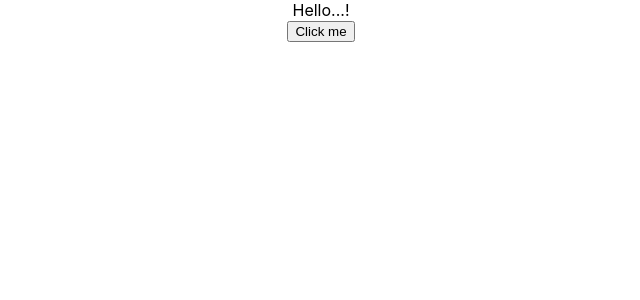
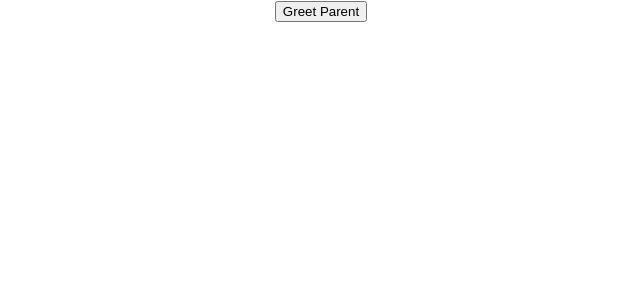
Before and after one commit to frizio/demo-react-app, a React (Create React App) app: page / in a window 1280 px wide. Shown: the top 300 px of the page, without its empty margins (319-959 px from the left). Built offline with nearby package versions, Linux system fonts and the light colour scheme.

Commit message:
Methods as props

```diff
--- a/src/App.js
+++ b/src/App.js
@@ -8,12 +8,14 @@
 import FunctionClick from './components/FunctionClick';
 import ClassClick from './components/ClassClick';
 import EventBind from './components/EventBind';
+import ParentComponent from './components/ParentComponent';
 
 class App extends Component {
   render() {
     return (
       <div className="App">
-        <EventBind/>
+        <ParentComponent/>
+        {/* <EventBind/> */}
         {/* <ClassClick/> */}
         {/* <FunctionClick/> */}
         {/* <Greet name='Al' heroName='Batman'/> */}
--- /dev/null
+++ b/src/components/ChildrenComponent.js
@@ -0,0 +1,13 @@
+import React from 'react'
+
+function ChildComponent(props) {
+
+
+  return (
+    <div>
+      <button onClick={props.greetHandler}>Greet Parent</button>
+    </div>
+  )
+}
+
+export default ChildComponent
--- /dev/null
+++ b/src/components/ParentComponent.js
@@ -0,0 +1,27 @@
+import React, { Component } from 'react'
+import ChildComponent from './ChildrenComponent';
+
+class ParentComponent extends Component {
+
+  constructor(props) {
+    super(props)
+
+    this.state = {
+       parentName: 'John the Parent'
+    }
+  }
+
+  greetParent = ()=> {
+    alert(`Hello from ${this.state.parentName}`);
+  }
+
+  render() {
+    return (
+      <div>
+        <ChildComponent greetHandler={this.greetParent}/>
+      </div>
+    )
+  }
+}
+
+export default ParentComponent
```
